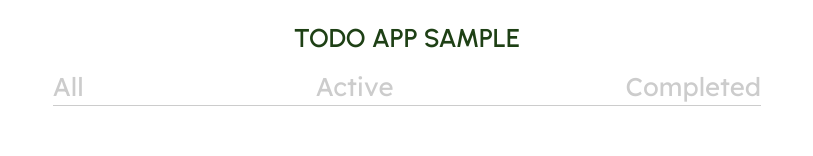
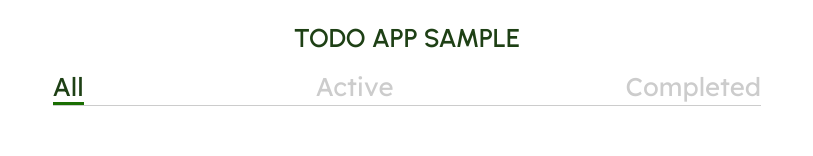
Before and after one commit to nayanbhargavapepcus/sampleProject, a React (Vite) app in the folder sampleTODO_reactTs/: page / in a window 1280 px wide. Shown: the part 123-279 px from the top of the page, without its empty margins (233-1046 px from the left). Built offline with nearby package versions, Linux system fonts and the light colour scheme.

Commit message:
mirror stlying fix adding navbar stlying

```diff
--- a/sampleTODO_reactTs/src/App.css
+++ b/sampleTODO_reactTs/src/App.css
@@ -64,6 +64,10 @@ nav a:hover{
     border-color: #1e4015;
 }
 
+nav a.active {
+  color: #1e4015;
+  border-color: #1a6e02;
+}
 
 /*===================*/
 /*Form  styling */
```
